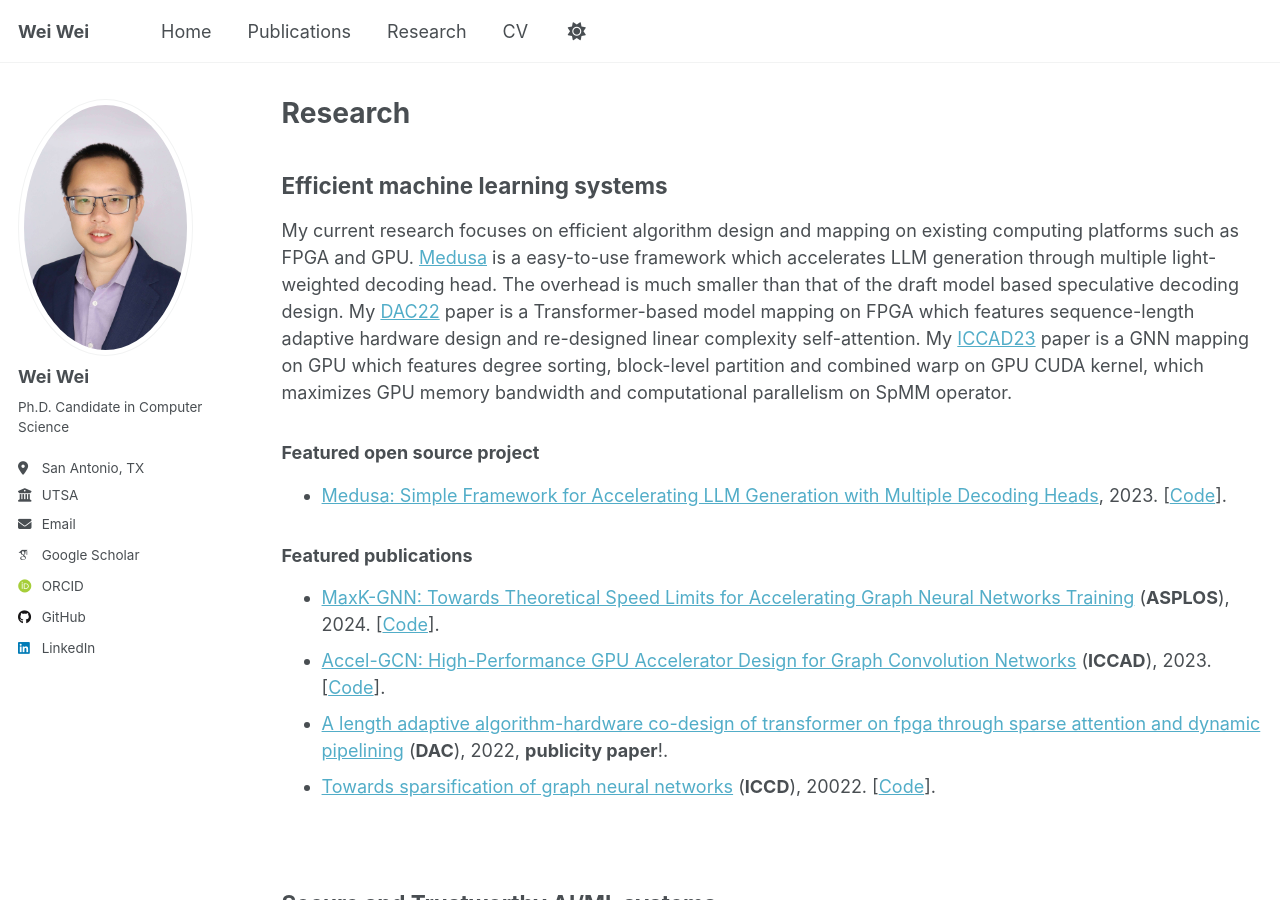
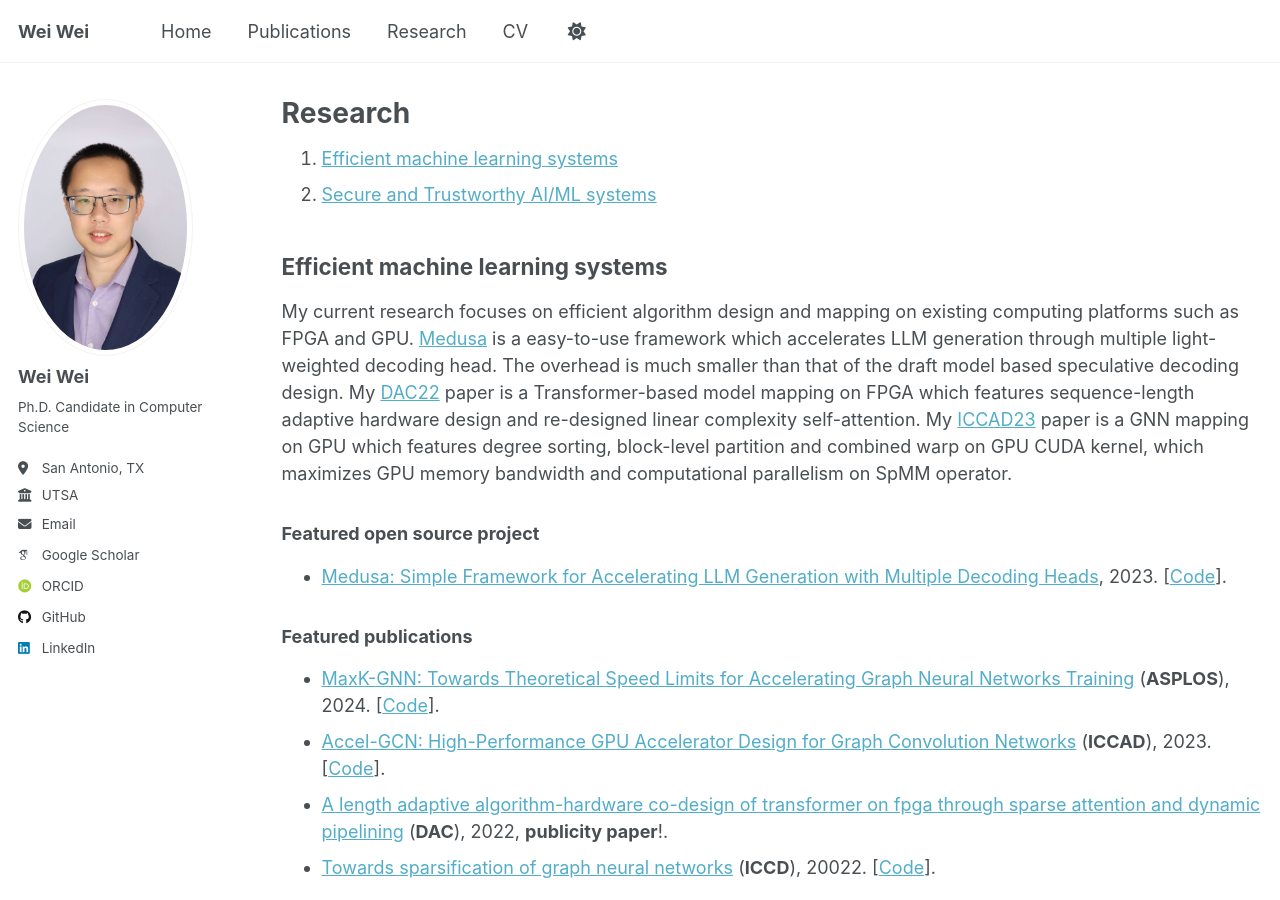
Before and after one commit to iamdoublewei/iamdoublewei.github.io, a Jekyll site: the page built from _pages/research.md, in a window 1280 px wide and 900 px high. Built offline with Jekyll 4.4.1, drawn with Linux system fonts in a browser that asks for light colours; some web fonts are replaced.

Commit message:
update url

```diff
--- a/_pages/research.md
+++ b/_pages/research.md
@@ -3,10 +3,11 @@ layout: archive
 title: "Research"
 permalink: /research/
 author_profile: true
-redirect_from:
-  - /research/
-  - /research.html
 ---
+
+1. [Efficient machine learning systems](#mlsys)
+2. [Secure and Trustworthy AI/ML systems](#ai)
+
 
 ## Efficient machine learning systems <a name="mlsys"></a>
 My current research focuses on efficient algorithm design and mapping on existing computing platforms such as FPGA and GPU. [Medusa](https://sites.google.com/view/medusa-llm) is a easy-to-use framework which accelerates LLM generation through multiple light-weighted decoding head. The overhead is much smaller than that of the draft model based speculative decoding design.
```
Also changed, not shown: _pages/about.md (+4 -0 lines), _data/navigation.yml (line endings or trailing spaces).
